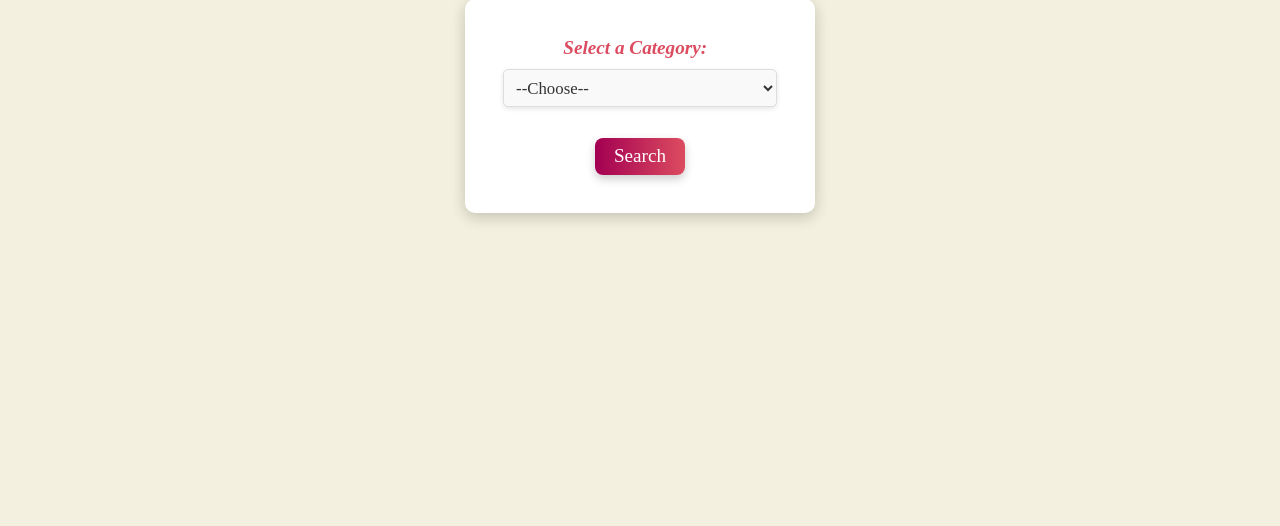
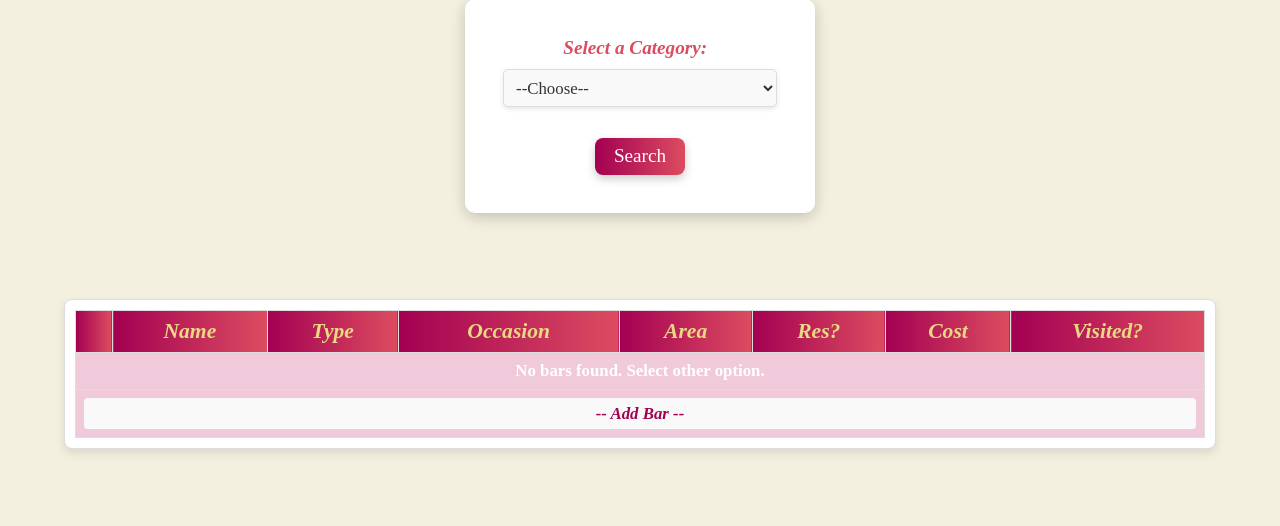
Before and after one commit to reeseburns/NYC-Bars-WebApp, a Flask app: page /search in a window 1280 px wide. Shown: the part 279-805 px from the top of the page. Before the commit the page ends 501 px from the top, so only its background shows below. Run offline with Flask 3, Linux system fonts and the light colour scheme; the visitor is signed in with stand-in values (Sample User, id 1).

Commit message:
Add files via upload

```diff
--- a/web_app/static/style.css
+++ b/web_app/static/style.css
@@ -285,22 +285,6 @@ p {
     color: var(--heading-color2);
 
 }
-.add-bar-button {
-    display: inline-block;
-    text-align: center;
-    background-color: #e39dbe;
-    color: var(--icon-color) !important;
-    padding: 0.8rem 2rem;
-    font-size: 1.2rem;
-    font-weight: bold;
-    border-radius: 5px;
-    text-decoration: none;
-    transition: background-color 0.3s ease;
-}
-.add-bar-button:hover {
-    background-color: #d883ab; /* Slightly darker on hover */
-    text-decoration: none;
-}
 
 
 /* ----------DELETE PAGE---------- */
@@ -478,6 +462,7 @@ input[type="text"]:focus {
     background-color: white; /* Background for non-column area */
     padding: 10px;
     border-radius: 8px;
+    margin-bottom: 8rem;
 }
 .table-wrapper table {
     width: 100%;               /* Fit within wrapper */
@@ -489,15 +474,19 @@ input[type="text"]:focus {
     text-align: left;
     padding: 8px;
 }
+/* TABLE COL HEADERS */
 .table-wrapper th {
     background: linear-gradient(90deg, var(--heading-color), var(--heading-color2)); /* Gradient for header columns */
     color: var(--icon-color);
+    font-size: 2.25rem;
     font-weight: bold;
     font-style: italic;
     text-align: center;
 }
+/* TABLE CELLS */
 .table-wrapper td {
-    background: white; /* White table cells */
+    font-size: 1.75rem;        /* Cell content font size */
+    background-color: white; /* White cells */
     color: black;
 }
 .table-wrapper td:first-child {
@@ -506,12 +495,9 @@ input[type="text"]:focus {
 }
 .table-wrapper th:last-child, .table-wrapper td:last-child {background-color: white;}
 .table-wrapper .action-cell {
-    background-color: #b2acd0; /* Lighter color */
     color: white;
     text-align: center; /* Center align */
 }
-.table-wrapper .action-cell a {color: white;} /* "Edit/Delete" */
-.table-wrapper td a {color: white;}           /* Font when clicked */
 .table-wrapper tr:nth-child(even) td {background-color: #f9f9f9;} /* Alternate row background */
 .table-wrapper tr:hover td {background-color: #f1f1f1;}           /* Highlight on hover */
 
@@ -558,6 +544,7 @@ input[type="text"]:focus {
     font-size: 1.75rem;
     line-height: 1.4;
     text-align: left;
+    font-weight: 100;
 }
 .card span {
     font-weight: bold;
--- a/web_app/templates/add.html
+++ b/web_app/templates/add.html
@@ -23,9 +23,9 @@
 
             <!-- Navbar content -->
             <nav class="navbar">
-                <a href="{{ url_for('index') }}" class="active">Home</a> <!-- link to Add/Edit/Delete -->
-                <a href="{{ url_for('sort') }}">Sort</a>
-                <a href="{{ url_for('recommend') }}">Recs</a>
+                <a href="{{ url_for('index') }}" class="active">Dashboard</a> <!-- link to Edit/Delete -->
+                <a href="{{ url_for('sort') }}">Sort Bars</a>
+                <a href="{{ url_for('recommend') }}">Recommendations</a>
             </nav>
         </header>
 
--- a/web_app/templates/delete.html
+++ b/web_app/templates/delete.html
@@ -23,9 +23,9 @@
 
             <!-- Navbar content -->
             <nav class="navbar">
-                <a href="{{ url_for('index') }}" class="active">Home</a> <!-- link to Add/Edit/Delete -->
-                <a href="{{ url_for('sort') }}">Sort</a>
-                <a href="{{ url_for('recommend') }}">Recs</a>
+                <a href="{{ url_for('index') }}" class="active">Dashboard</a> <!-- link to Edit/Delete -->
+                <a href="{{ url_for('sort') }}">Sort Bars</a>
+                <a href="{{ url_for('recommend') }}">Recommendations</a>
             </nav>
         </header>
 
--- a/web_app/templates/recommend.html
+++ b/web_app/templates/recommend.html
@@ -23,9 +23,9 @@
 
             <!-- Navbar content -->
             <nav class="navbar">
-                <a href="{{ url_for('index') }}">Home</a> <!-- link to Add/Edit/Delete -->
-                <a href="{{ url_for('sort') }}">Sort</a>
-                <a href="{{ url_for('recommend') }}" class="active">Recs</a> <!-- current page -->
+                <a href="{{ url_for('index') }}">Dashboard</a> <!-- link to Edit/Delete -->
+                <a href="{{ url_for('sort') }}">Sort Bars</a>
+                <a href="{{ url_for('recommend') }}" class="active">Recommendations</a>
             </nav>
         </header>
 
--- a/web_app/templates/search.html
+++ b/web_app/templates/search.html
@@ -23,9 +23,9 @@
 
             <!-- Navbar content -->
             <nav class="navbar">
-                <a href="{{ url_for('index') }}">Home</a> <!-- link to Add/Edit/Delete -->
-                <a href="{{ url_for('sort') }}">Sort</a>
-                <a href="{{ url_for('recommend') }}">Recs</a>
+                <a href="{{ url_for('index') }}">Dashboard</a> <!-- link to Edit/Delete -->
+                <a href="{{ url_for('sort') }}">Sort Bars</a>
+                <a href="{{ url_for('recommend') }}">Recommendations</a>
             </nav>
         </header>
 
@@ -130,35 +130,34 @@
         </div>
 
         <!-- DISPLAY FILTERED BARS -->
-        {% if bars %}
         <div class="table-wrapper">
             <table>
                 <thead>
                     <tr>
-                            <th>Action</th> <!-- For Edit/Delete -->
+                        <th></th> <!-- For Edit/Delete -->
                         <th>Name</th>
                         <th>Type</th>
                         <th>Occasion</th>
                         <th>Area</th>
-                            <th>Reservation</th>
+                        <th>Res?</th>
                         <th>Cost</th>
                         <th>Visited?</th>
                     </tr>
                 </thead>
                 <tbody>
+                    {% if bars|length > 0 %}
                         {% for bar in bars %}
                             <tr>
-                            <!-- Modify: Add, Edit,Delete -->
+                                <!-- Modify: Edit/Delete -->
                                 <td class="action-cell">
                                     <select onchange="handleAction(this, '{{ bar._id }}')"> <!-- script.js function -->
-                                    <option value="" disabled selected>--Choose--</option>
-                                    <option value="add">Add</option>
+                                        <option value="" disabled selected>--Modify--</option>
                                         <option value="edit">Edit</option>
                                         <option value="delete">Delete</option>
                                     </select>
                                 </td>
 
-                            <td>{{ bar.name }}</td>
+                                <td style="font-style: italic; font-weight: bold; color: #a30052">{{ bar.name }}</td>
                                 <td>{{ bar.type }}</td>
                                 <td>{{ bar.occasion }}</td>
                                 <td>{{ bar.area }}</td>
@@ -166,15 +165,39 @@
                                 <td>{{ bar.cost }}</td>
                                 <td>{{ bar.status }}</td>
                             </tr>
+                        {% endfor %}
                     {% else %}
                         <tr>
-                                <td colspan="8" style="text-align: center;">No bars found</td>
+                            <td colspan="8" style=
+                                "text-align: center;
+                                color: white;
+                                font-weight: bold;">
+                                No bars found. Select other option.
+                            </td>
                         </tr>
-                        {% endfor %}
+                    {% endif %}
+                    <tr>
+                        <td colspan="8" style="text-align: center;">
+                            <a href="{{ url_for('add') }}"
+                                style="display: inline-block;
+                                    width: 100%;
+                                    background-color: #f9f9f9;
+                                    color: #a30052;
+                                    font-size: 1.75rem;
+                                    font-weight: bold;
+                                    font-style: italic;
+                                    padding: 0.6rem;
+                                    border-radius: 4px;
+                                    text-decoration: none;
+                                    text-align: center;
+                                    transition: background-color 0.3s ease;">
+                                -- Add Bar --</a>
+                        </td>
+                    </tr>
                 </tbody>
             </table>
         </div>
-        {% endif %}
+
         <script src="{{ url_for('static', filename='script.js') }}" defer></script>
     </body>
 </html>
```
Also changed, not shown: web_app/templates/index.html (+25 -12 lines), web_app/templates/sort.html (+26 -9 lines). Lines whose indentation alone changed are shown as unchanged.
